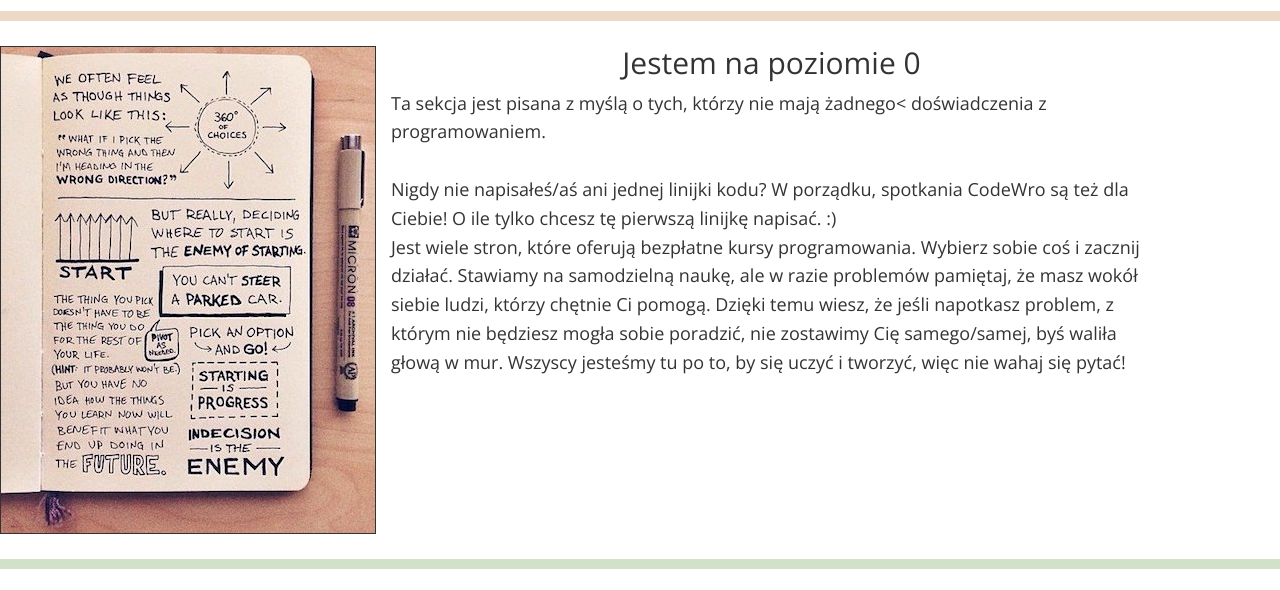
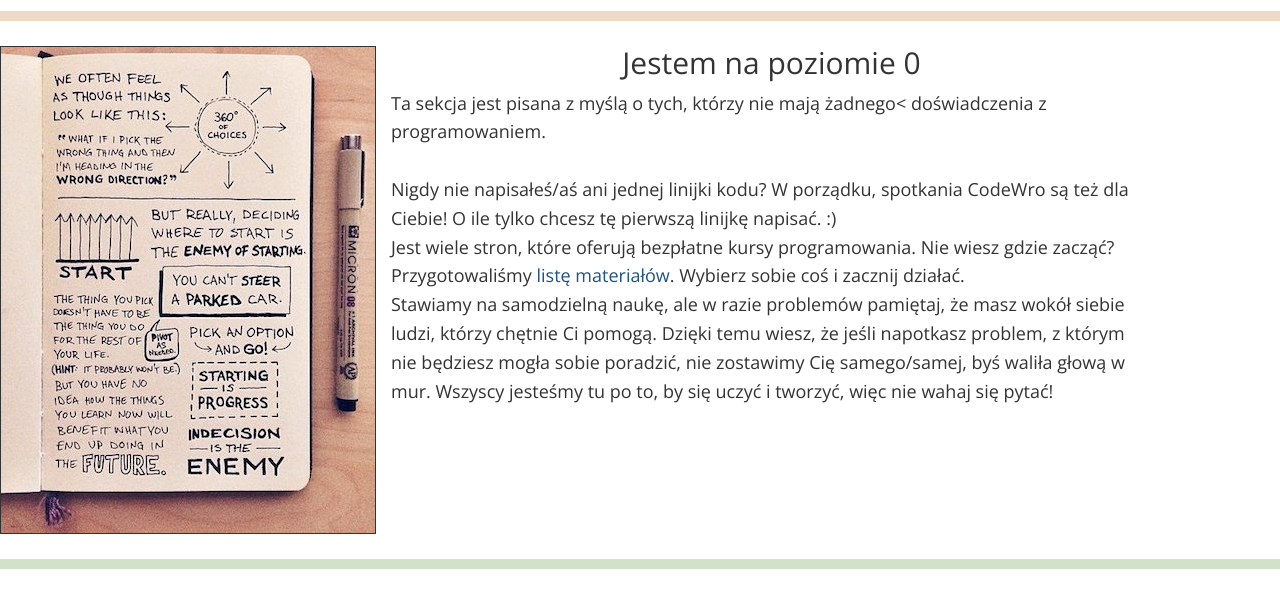
Before and after one commit to codewro/codewro-website, a Django app: page / in a window 1280 px wide. Shown: the part 361-951 px from the top of the page. Run offline with Django 3.2, Linux system fonts and the light colour scheme; some libraries are stand-ins or nearby versions.

Commit message:
Add link to resources in beginners' section

```diff
--- a/templates/index.html
+++ b/templates/index.html
@@ -23,7 +23,8 @@
           <div class="title"><h3>Jestem na poziomie 0</h3></div>
           <p>Ta sekcja jest pisana z myślą o tych, którzy nie mają żadnego< doświadczenia z programowaniem.<br/><br/>
           Nigdy nie napisałeś/aś ani jednej linijki kodu? W porządku, spotkania CodeWro są też dla Ciebie! O ile tylko chcesz tę pierwszą linijkę napisać. :)<br />
-          Jest wiele stron, które oferują bezpłatne kursy programowania. Wybierz sobie coś i zacznij działać. Stawiamy na samodzielną naukę, ale w razie problemów pamiętaj, że masz wokół siebie ludzi, którzy chętnie Ci pomogą.
+          Jest wiele stron, które oferują bezpłatne kursy programowania. Nie wiesz gdzie zacząć? Przygotowaliśmy <a href="{% url 'resources_list' %}">listę materiałów</a>. Wybierz sobie coś i zacznij działać.<br />
+          Stawiamy na samodzielną naukę, ale w razie problemów pamiętaj, że masz wokół siebie ludzi, którzy chętnie Ci pomogą.
           Dzięki temu wiesz, że jeśli napotkasz problem, z którym nie będziesz mogła sobie poradzić, nie zostawimy Cię samego/samej, byś waliła głową w mur. Wszyscy jesteśmy tu po to, by się uczyć i tworzyć, więc nie wahaj się pytać!</p>
           <div style="clear: both;"></div>
       </div>
```
